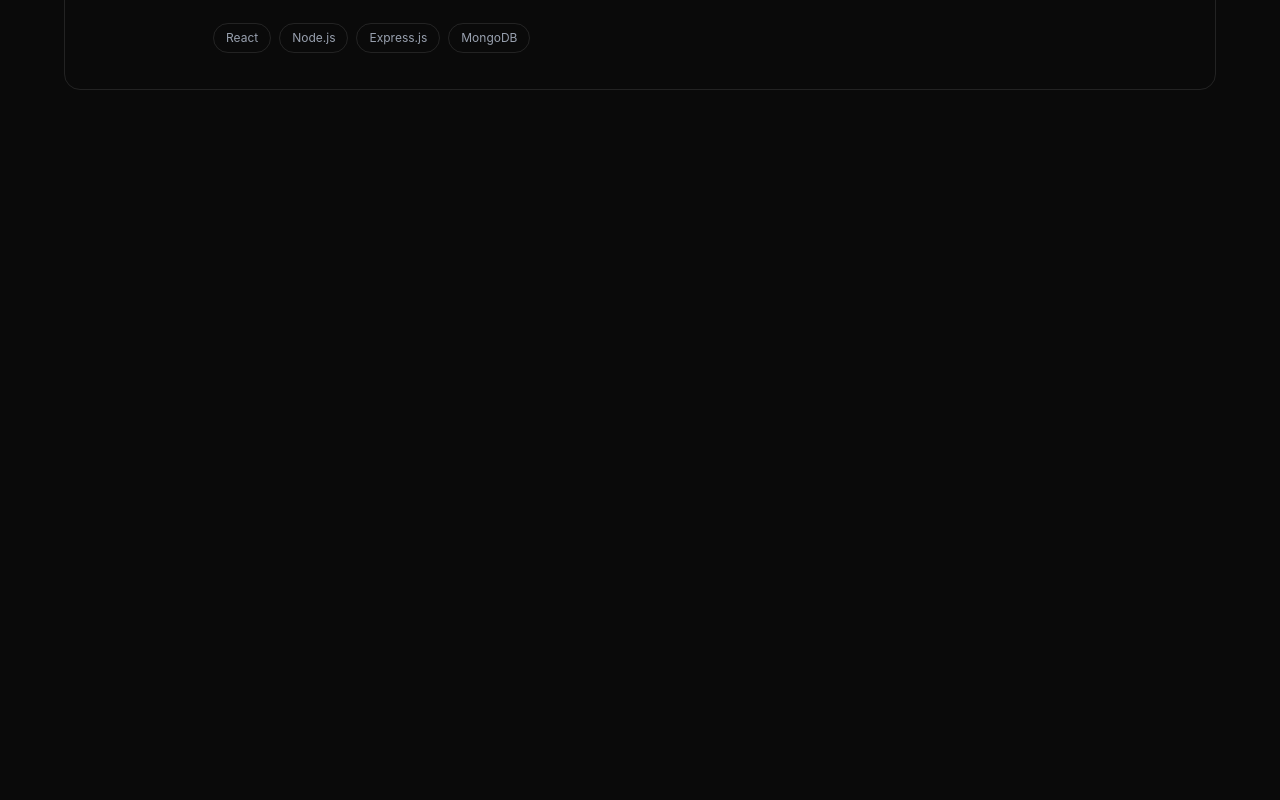
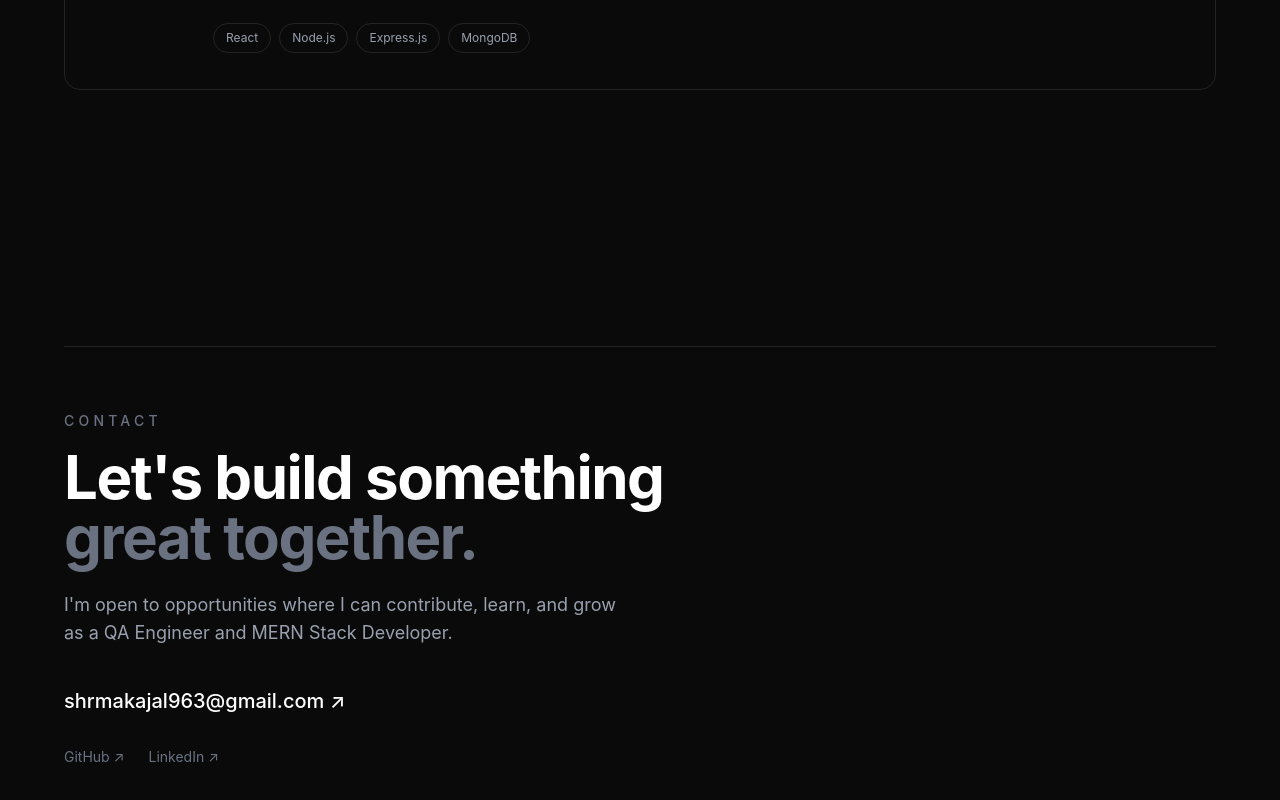
Before and after one commit to kajal-verse/kajal-portfolio, a React (Vite) app: page / in a window 1280 px wide. Shown: the part 4186-4986 px from the top of the page. Before the commit the page ends 4404 px from the top, so only its background shows below. Built offline with nearby package versions, Linux system fonts and the light colour scheme.

Commit message:
contacts

```diff
--- a/src/App.jsx
+++ b/src/App.jsx
@@ -4,6 +4,7 @@ import About from "./components/About";
 import Skills from "./components/Skills";
 import Experience from "./components/Experience";
 import Projects from "./components/Projects";
+import Contact from "./components/Contact";
 
 function App() {
   return (
@@ -16,7 +17,7 @@ function App() {
         <Skills />
         <Experience />
         <Projects />
-
+        <Contact/>
       </main>
     </div>
   );
--- /dev/null
+++ b/src/components/Contact.jsx
@@ -0,0 +1,60 @@
+function Contact() {
+  return (
+    <section id="contact" className="px-6 py-24 sm:py-32">
+      <div className="mx-auto max-w-6xl">
+
+        <div className="border-t border-white/10 pt-16">
+
+          <p className="mb-4 text-sm font-medium uppercase tracking-[0.3em] text-gray-500">
+            Contact
+          </p>
+
+          <h2 className="max-w-3xl text-4xl font-bold tracking-tight sm:text-6xl">
+            Let's build something
+            <br />
+            <span className="text-gray-500">great together.</span>
+          </h2>
+
+          <p className="mt-6 max-w-xl text-base leading-7 text-gray-400 sm:text-lg">
+            I'm open to opportunities where I can contribute, learn, and
+            grow as a QA Engineer and MERN Stack Developer.
+          </p>
+
+          {/* Email */}
+          <div className="mt-10">
+          <a
+  href="mailto:shrmakajal963@gmail.com"
+  className="text-lg font-medium transition-colors hover:text-gray-400 sm:text-xl"
+>
+  shrmakajal963@gmail.com ↗
+</a>
+          </div>
+
+          {/* Social links */}
+          <div className="mt-8 flex flex-wrap gap-6 text-sm text-gray-500">
+            <a
+              href="https://github.com/kajal-verse"
+              target="_blank"
+              rel="noreferrer"
+              className="transition-colors hover:text-white"
+            >
+              GitHub ↗
+            </a>
+
+            <a
+  href="https://www.linkedin.com/in/kajal-sharma-b7b194276"
+  target="_blank"
+  rel="noreferrer"
+  className="transition-colors hover:text-white"
+>
+  LinkedIn ↗
+</a>
+          </div>
+
+        </div>
+      </div>
+    </section>
+  );
+}
+
+export default Contact;
```
